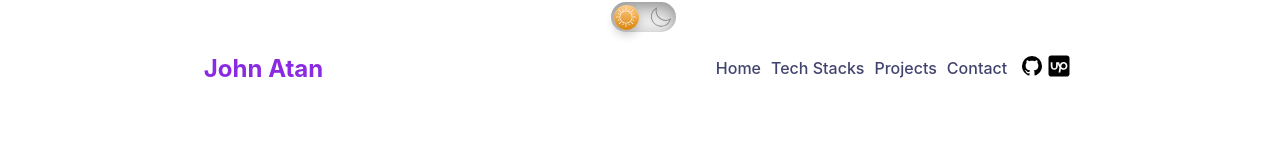
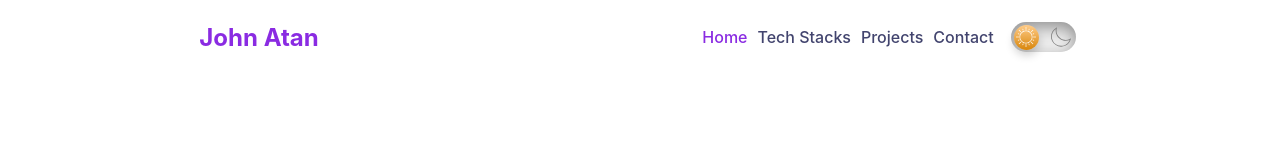
Before and after one commit to Yzquile/react-practice, a React (Create React App) app: page / in a window 1280 px wide. Shown: the top 160 px of the page. Built offline with nearby package versions, Linux system fonts and the light colour scheme.

Commit message:
Added the toggle to navbar and updated active links

```diff
--- a/src/App.js
+++ b/src/App.js
@@ -1,12 +1,10 @@
 import "./App.css";
 import { Home, Navbar, Tech, Project, Contact } from "./components/incl";
 import { BrowserRouter as Router, Routes, Route } from "react-router-dom";
-import DarkMode from "./components/incl/DarkMode";
 
 function App() {
   return (
     <Router>
-      <DarkMode />
       <Navbar />
       <Routes>
         <Route path="/" element={<Home />} />
--- a/src/components/incl/Navbar.js
+++ b/src/components/incl/Navbar.js
@@ -1,8 +1,7 @@
 import React, { useState, useEffect } from "react";
-import GithubIcon from "../icons/github-icon.svg";
-import UpworkIcon from "../icons/upwork.svg";
 import "../../App.css";
-import { Link } from "react-router-dom";
+import { NavLink } from "react-router-dom";
+import DarkMode from './DarkMode';
 
 function NavToolbar() {
   const [scrolled, setScrolled] = useState(false);
@@ -31,28 +30,29 @@ function NavToolbar() {
         </h2>
         <ul className="nav-links">
           <li>
-            <Link to="/" className="nav-items">
+            <NavLink to="/" className="nav-items">
               Home
-            </Link>
+            </NavLink>
           </li>
           <li>
-            <Link to="/techstacks" className="nav-items">
+            <NavLink to="/techstacks" className="nav-items">
               Tech Stacks
-            </Link>
+            </NavLink>
           </li>
           <li>
-            <Link to="/projects" className="nav-items">
+            <NavLink to="/projects" className="nav-items">
               Projects
-            </Link>
+            </NavLink>
           </li>
           <li>
-            <Link to="/contact" className="nav-items">
+            <NavLink to="/contact" className="nav-items">
               Contact
-            </Link>
+            </NavLink>
           </li>
           <li>
-            <img className="nav-icons" src={GithubIcon} alt="github-icon" />
-            <img className="nav-icons" src={UpworkIcon} alt="upwork-icon" />
+            {/* <img className="nav-icons" src={GithubIcon} alt="github-icon" />
+            <img className="nav-icons" src={UpworkIcon} alt="upwork-icon" /> */}
+            <DarkMode />
           </li>
         </ul>
       </div>
```
Also changed, not shown: src/components/icons/github-icon.svg (deleted), src/components/icons/upwork.svg (deleted).
